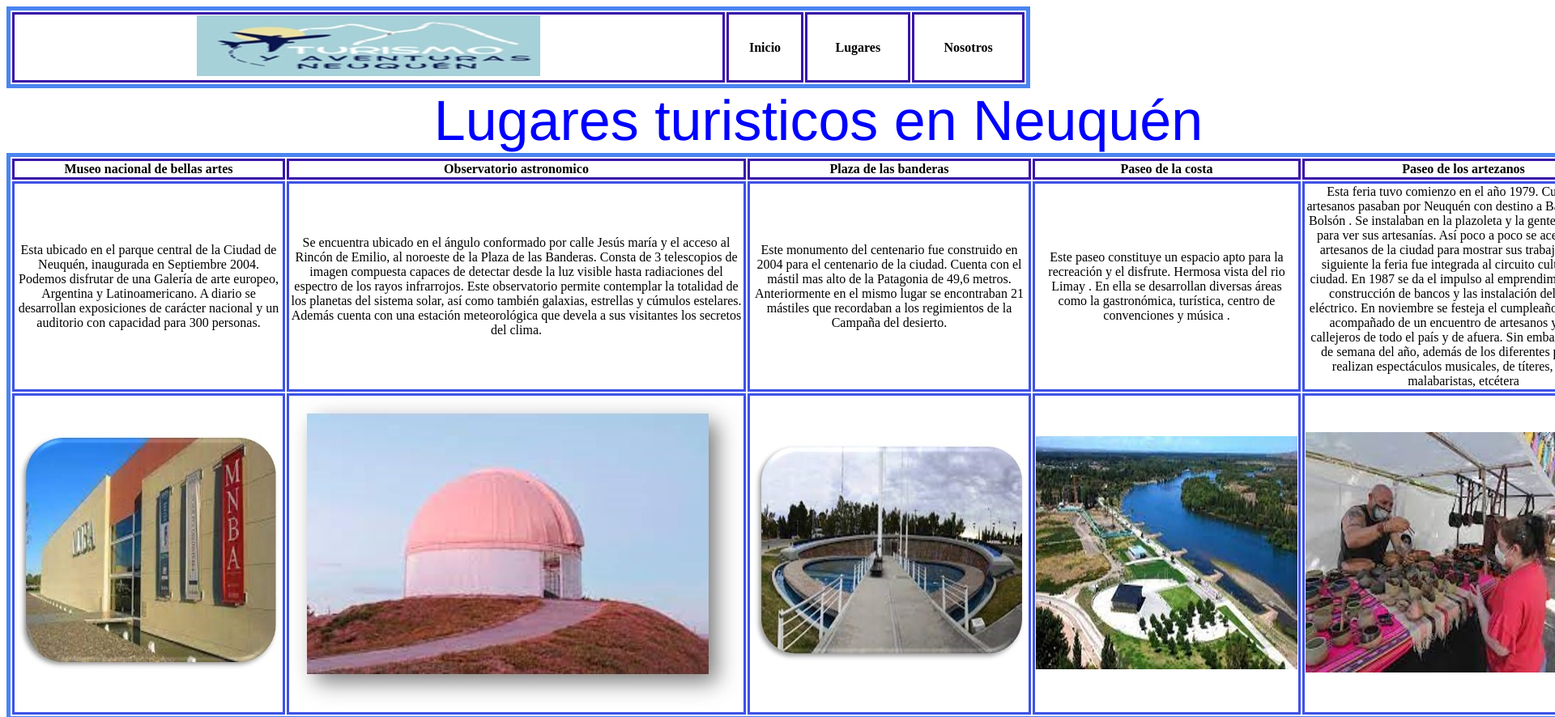
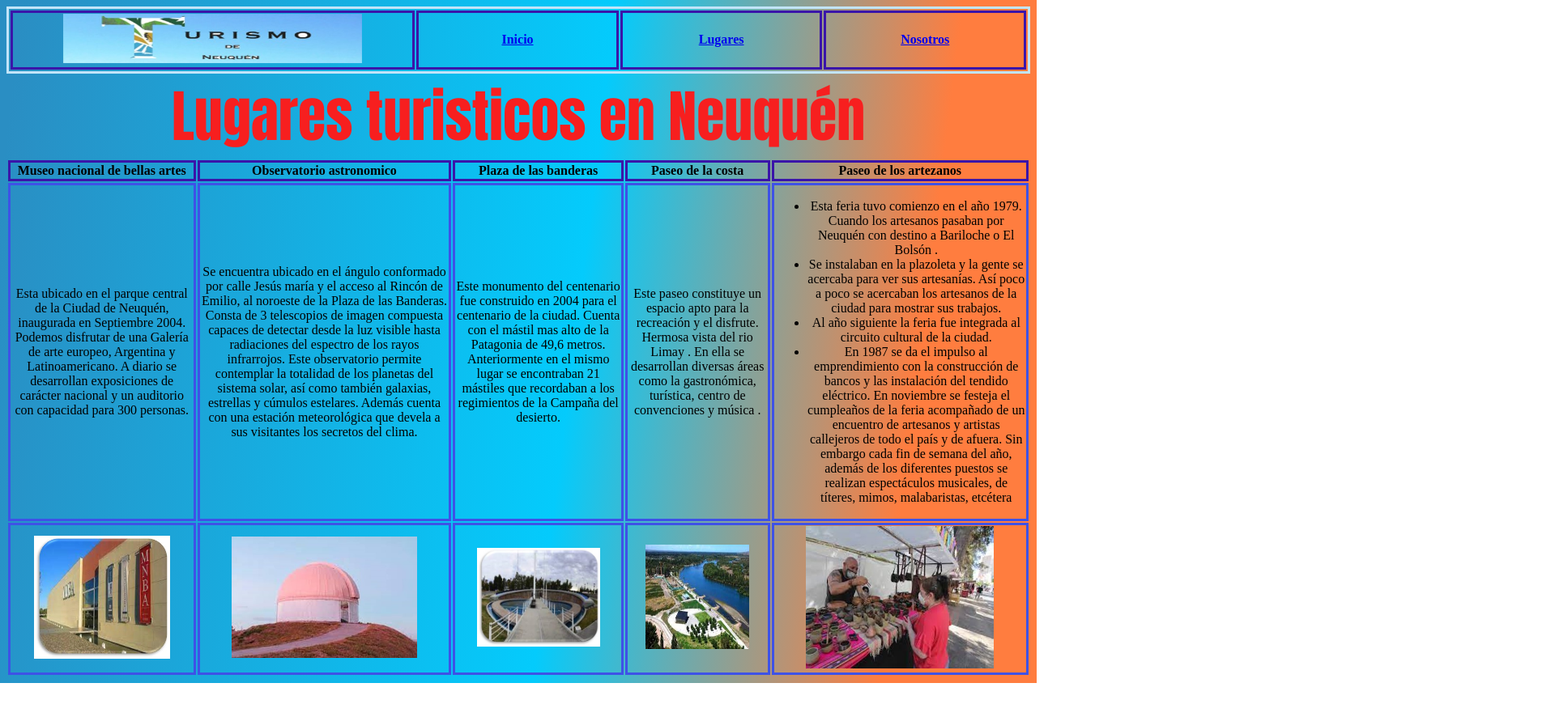
Before and after one commit to juliajuarez00/tpgrupal1, a plain HTML site: page lugares.html in a window 1280 px wide. Shown: the top 886 px of the page at 81% size, 1920 px wide, since content can reach past the window. After the commit the page ends 844 px from the top, so only its background shows below. Drawn offline with Linux system fonts and the light colour scheme.

Commit message:
proyecto

```diff
--- a/lugares.html
+++ b/lugares.html
@@ -8,19 +8,19 @@
     <link rel="stylesheet" href="./style.css">
 </head>
 <body>
-</body>
-</html>
-<table>
+
+
+    <table class="encabezado" >
         <tr>
             <th>
-            <img src="./img/Imagen8.jpg" alt="">
+                <img src="./img/ggddcc.jpg" alt="">
             </th>
-        <th>Inicio</th>
-        <th>Lugares</th>
-        <th>Nosotros</th>
+            <th class="menu" > <a href="./index.html">Inicio</a></th>
+            <th class="menu"> <a href="./lugares.html">Lugares</a></th>
+            <th class="menu"> <a href="./nosotros.html">Nosotros</a></th>
         </tr>
     </table>
-<table>
+    <table class="contenido">
         <caption>Lugares turisticos en Neuquén</caption>
         <tr>
             <th>Museo nacional de bellas artes</th>
@@ -47,27 +47,30 @@
                 Hermosa vista del rio Limay .
                 En ella se desarrollan diversas áreas como la gastronómica, turística, centro de convenciones y música .
                 </td>
-        <td>Esta feria tuvo comienzo en el año 1979.
-            Cuando los artesanos pasaban por Neuquén con destino a Bariloche o El Bolsón .
-            Se instalaban en la plazoleta y la gente se acercaba para ver sus artesanías.
-            Así poco a poco se acercaban los artesanos de la ciudad para mostrar sus trabajos.
-            Al año siguiente la feria fue integrada al circuito cultural de la ciudad.
-            En 1987 se da el impulso al emprendimiento con la construcción de bancos y las instalación del tendido eléctrico.
+            <td>
+                <ul>
+                    <li>Esta feria tuvo comienzo en el año 1979.
+                        Cuando los artesanos pasaban por Neuquén con destino a Bariloche o El Bolsón .</li>
+                    <li> Se instalaban en la plazoleta y la gente se acercaba para ver sus artesanías.
+                        Así poco a poco se acercaban los artesanos de la ciudad para mostrar sus trabajos.</li>
+                    <li> Al año siguiente la feria fue integrada al circuito cultural de la ciudad.</li>
+                    <li> En 1987 se da el impulso al emprendimiento con la construcción de bancos y las instalación del tendido eléctrico.
                         En noviembre se festeja el cumpleaños de la feria acompañado de un encuentro de artesanos y artistas callejeros de todo el país y de afuera.
-            Sin embargo cada fin de semana del año, además de los diferentes puestos se realizan espectáculos musicales, de títeres, mimos, malabaristas, etcétera
+                        Sin embargo cada fin de semana del año, además de los diferentes puestos se realizan espectáculos musicales, de títeres, mimos, malabaristas, etcétera</li>
+                </ul>
             </td>
-    <tr>
+        <tr class="pie_pagina">
             <td>
                 <img src="./img/Imagen1.jpg" alt="">
             </td>
             <td>
-            <img src="./img/Imagen3.jpg" alt="">
+                <img src="./img/luna1.jpg" alt="">
             </td>
             <td>
                 <img src="./img/Imagen5.jpg" alt="">
             </td>
             <td>
-            <img src="./img/Imagen4.jpg" alt="">
+                <img src="./img/paseo2.jpg" alt="">
             </td>
             <td>
                 <img src="./img/Imagen6.jpg" alt="">
@@ -75,3 +78,5 @@
         </tr>
     </tr>
     </table>
+</body>
+</html>
--- a/style.css
+++ b/style.css
@@ -1,12 +1,20 @@
+body{
+
+    background: rgb(255,125,63);
+    background: linear-gradient(277deg, rgba(255,125,63,1) 14%, rgba(4,203,252,1) 45%, rgba(42,142,195,1) 98%);
+    display: block;
+    margin: 8px;
+}
 caption{
-    color: blue;
+    color: rgb(247, 31, 31);
     font-size: 70px;
     text-align: center;
-    font-family: 'Franklin Gothic Medium', 'Arial Narrow', Arial, sans-serif;
+    font-family: Impact, Haettenschweiler, 'Arial Narrow Bold', sans-serif;
 }
-table{
+.encabezado{
+    align-content: flex-end;
     width: 100%;
-    border: 5px solid rgb(74, 132, 240);
+    border: 3px solid rgb(194, 229, 249);
 }
 th{
     border: 3px solid rgb(58, 21, 169);
@@ -16,6 +24,14 @@ td{
     border: 3px solid rgb(62, 82, 230);
     text-align: center;
 }
+.menu{
+    width: 20%;
+}
+.contenido{
+    width: 100%;
+
+}
 img{
-    width: 8% height="8%";
+    width: 75%;
+    height: 75%;
 }
```
Also changed, not shown: index.html (+13 -4 lines), nosotros.html (+7 -8 lines), img/829677b9-3292-4e79-b4dc-bc2ce7ebcd3c.jpg (added), img/Imagen1ddddd.jpg (added), img/Imagenfogog.jpg (added), img/ggddcc.jpg (added), img/luna1.jpg (added), img/paseo1.jpg (added), img/paseo2.jpg (added). Lines whose indentation alone changed are shown as unchanged.
